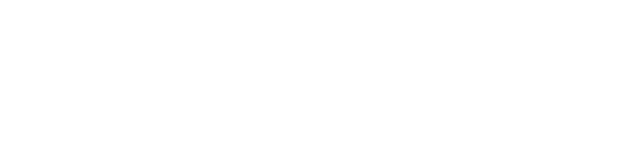
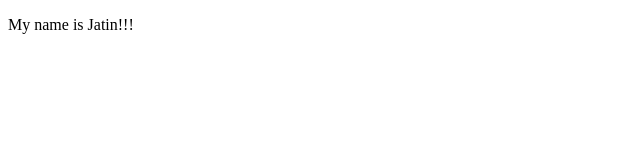
Before and after one commit to jshrivastav0417/localrapo, a plain HTML site: page index.html in a window 1280 px wide. Shown: the whole page, without its empty margins (0-640 px from the left). Drawn offline with Linux system fonts and the light colour scheme.

Commit message:
Add My name

```diff
--- a/index.html
+++ b/index.html
@@ -7,6 +7,8 @@
     <title>Document</title>
 </head>
 <body>
-
+    <p>
+        My name is Jatin!!!
+    </p>
 </body>
 </html>
```
